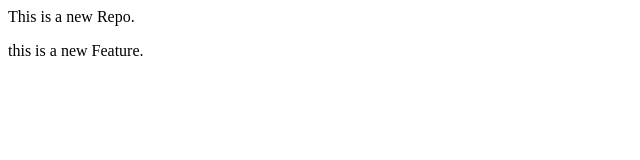
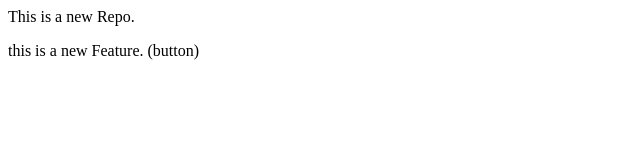
Before and after one commit to MayurRatnani/LocalRepo, a plain HTML site: page index.html in a window 1280 px wide. Shown: the full height of the page, 0-640 px from the left. Drawn offline with Linux system fonts and the light colour scheme.

```diff
--- a/index.html
+++ b/index.html
@@ -1,2 +1,2 @@
 <p>This is a new Repo.</p>
-<p>this is a new Feature.</p>
+<p>this is a new Feature. (button)</p>
```
